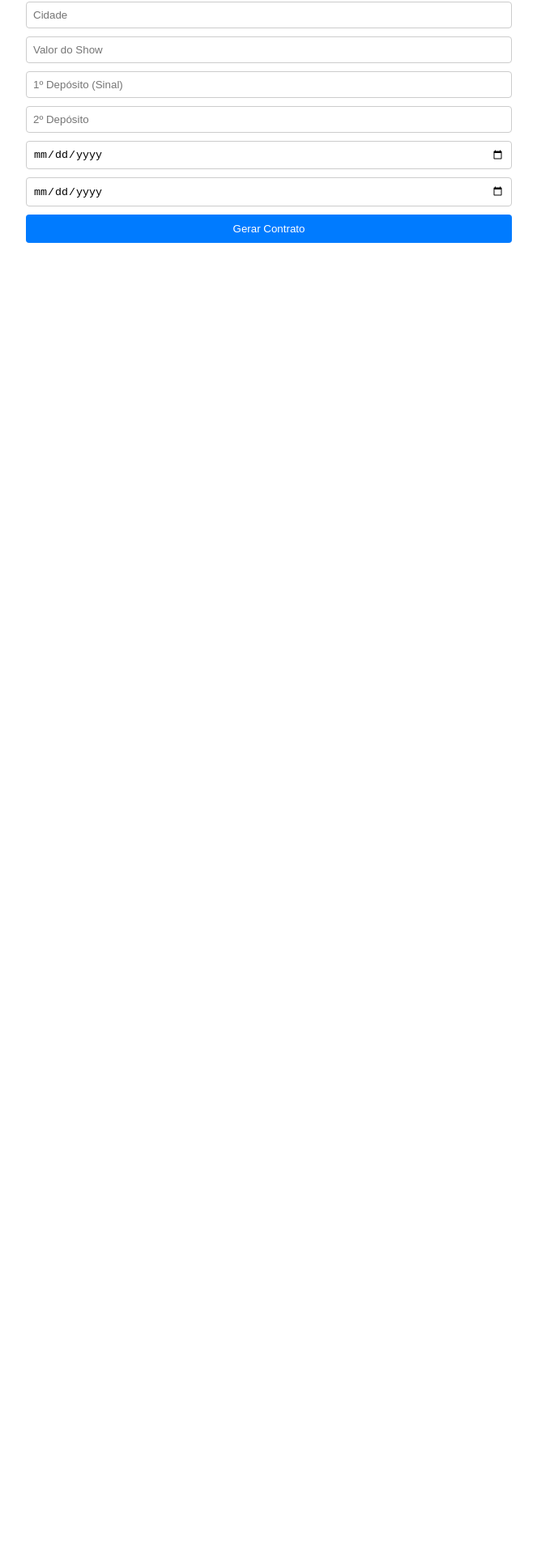
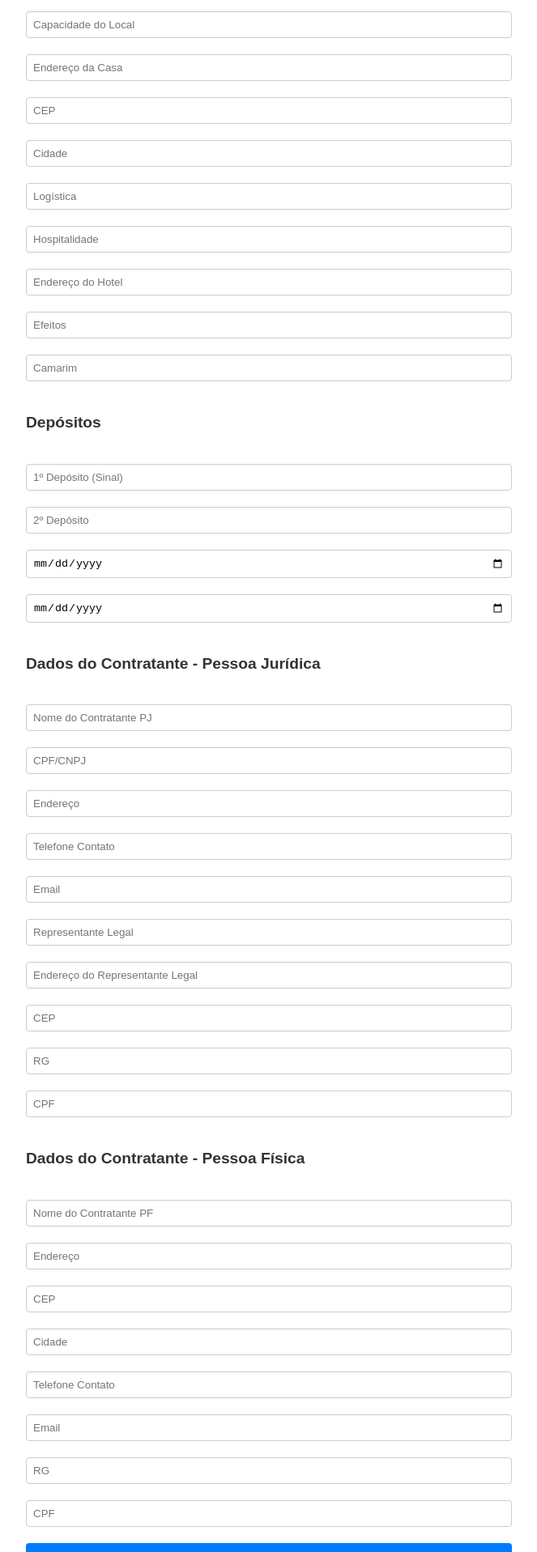
Before and after one commit to vLecaBR/auto-contract-frontend, a React (Create React App) app: page / in a window 1280 px wide. Shown: the part 487-2404 px from the top of the page at 81% size, without its empty margins (308-971 px from the left). Before the commit the page ends 807 px from the top, so only its background shows below. Built offline with nearby package versions, Linux system fonts and the light colour scheme.

Commit message:
front com seções e funcionando

```diff
--- a/src/components/ContractForm.jsx
+++ b/src/components/ContractForm.jsx
@@ -15,7 +15,13 @@ const Title = styled.h2`
 const Form = styled.form`
   display: flex;
   flex-direction: column;
-  gap: 10px;
+  gap: 20px;
+`;
+
+const SectionTitle = styled.h3`
+  margin-top: 20px;
+  font-size: 1.2em;
+  color: #333;
 `;
 
 const Input = styled.input`
@@ -46,43 +52,44 @@ const Button = styled.button`
 const ContractForm = () => {
   const [formData, setFormData] = useState({
     artista: "",
+    camarim: "",
+    capacidadeLocal: "",
+    cep: "",
+    cepPF: "",
+    cepRepLegal: "",
+    cidade: "",
+    cidadePF: "",
+    cpfCnpj: "",
+    cpfPF: "",
+    cpfRepLegal: "",
+    data: "",
+    dataDeposito1: "",
+    dataDeposito2: "",
+    deposito1: "",
+    deposito2: "",
+    efeitos: "",
+    emailPF: "",
+    emailPJ: "",
+    enderecoCasa: "",
+    enderecoHotel: "",
+    enderecoPF: "",
+    enderecoPJ: "",
+    enderecoRepLegal: "",
     evento: "",
-    data: "",
     horarioEvento: "",
     horarioPalco: "",
+    hospitalidade: "",
+    id: "",
+    logistica: "",
     nomeCasa: "",
-    capacidadeLocal: "",
-    enderecoCasa: "",
-    cep: "",
-    cidade: "",
-    logistica: "",
-    hospitalidade: "",
-    enderecoHotel: "",
-    efeitos: "",
-    camarim: "",
-    valorShow: "",
-    deposito1: "",
-    deposito2: "",
-    dataDeposito1: "",
-    dataDeposito2: "",
+    nomeContratantePF: "",
     nomeContratantePJ: "",
-    cpfCnpj: "",
-    enderecoPJ: "",
+    representanteLegal: "",
+    rgPF: "",
+    rgRepLegal: "",
+    telefoneContatoPF: "",
     telefoneContatoPJ: "",
-    emailPJ: "",
-    representanteLegal: "",
-    enderecoRepLegal: "",
-    cepRepLegal: "",
-    rgRepLegal: "",
-    cpfRepLegal: "",
-    nomeContratantePF: "",
-    enderecoPF: "",
-    cepPF: "",
-    cidadePF: "",
-    telefoneContatoPF: "",
-    emailPF: "",
-    rgPF: "",
-    cpfPF: "",
+    valorShow: ""
   });
 
   const artistas = ["Artista 1", "Artista 2", "Artista 3"];
@@ -91,16 +98,37 @@ const ContractForm = () => {
     setFormData({ ...formData, [e.target.name]: e.target.value });
   };
 
-  const handleSubmit = (e) => {
+  const handleSubmit = async (e) => {
     e.preventDefault();
-    console.log(formData);
-    // Aqui vamos enviar os dados para o backend
+
+    try {
+      const response = await fetch("http://localhost:5000/contracts/create", {
+        method: "POST",
+        headers: {
+          "Content-Type": "application/json",
+        },
+        body: JSON.stringify(formData),
+      });
+
+      const data = await response.json();
+      if (response.ok) {
+        alert("Contrato gerado com sucesso! Baixe em: " + data.pdfPath);
+      } else {
+        alert("Erro ao gerar contrato: " + data.error);
+      }
+    } catch (error) {
+      console.error("Erro ao enviar formulário:", error);
+      alert("Erro ao conectar com o servidor.");
+    }
   };
 
   return (
     <Container>
       <Title>Formulário de Contrato</Title>
       <Form onSubmit={handleSubmit}>
+
+        {/* Seção 1: Dados do Evento */}
+        <SectionTitle>Dados do Evento</SectionTitle>
         <Select name="artista" onChange={handleChange}>
           <option value="">Selecione um Artista</option>
           {artistas.map((artista, index) => (
@@ -162,10 +190,37 @@ const ContractForm = () => {
         />
         <Input
           type="text"
-          name="valorShow"
-          placeholder="Valor do Show"
+          name="logistica"
+          placeholder="Logística"
           onChange={handleChange}
         />
+        <Input
+          type="text"
+          name="hospitalidade"
+          placeholder="Hospitalidade"
+          onChange={handleChange}
+        />
+        <Input
+          type="text"
+          name="enderecoHotel"
+          placeholder="Endereço do Hotel"
+          onChange={handleChange}
+        />
+        <Input
+          type="text"
+          name="efeitos"
+          placeholder="Efeitos"
+          onChange={handleChange}
+        />
+        <Input
+          type="text"
+          name="camarim"
+          placeholder="Camarim"
+          onChange={handleChange}
+        />
+
+        {/* Seção 2: Depósitos */}
+        <SectionTitle>Depósitos</SectionTitle>
         <Input
           type="number"
           name="deposito1"
@@ -190,9 +245,123 @@ const ContractForm = () => {
           placeholder="Data do 2º Depósito"
           onChange={handleChange}
         />
-        <Button
-          type="submit">Gerar Contrato
-        </Button>
+
+        {/* Seção 3: Dados do Contratante - Pessoa Jurídica */}
+        <SectionTitle>Dados do Contratante - Pessoa Jurídica</SectionTitle>
+        <Input
+          type="text"
+          name="nomeContratantePJ"
+          placeholder="Nome do Contratante PJ"
+          onChange={handleChange}
+        />
+        <Input
+          type="text"
+          name="cpfCnpj"
+          placeholder="CPF/CNPJ"
+          onChange={handleChange}
+        />
+        <Input
+          type="text"
+          name="enderecoPJ"
+          placeholder="Endereço"
+          onChange={handleChange}
+        />
+        <Input
+          type="text"
+          name="telefoneContatoPJ"
+          placeholder="Telefone Contato"
+          onChange={handleChange}
+        />
+        <Input
+          type="email"
+          name="emailPJ"
+          placeholder="Email"
+          onChange={handleChange}
+        />
+        <Input
+          type="text"
+          name="representanteLegal"
+          placeholder="Representante Legal"
+          onChange={handleChange}
+        />
+        <Input
+          type="text"
+          name="enderecoRepLegal"
+          placeholder="Endereço do Representante Legal"
+          onChange={handleChange}
+        />
+        <Input
+          type="text"
+          name="cepRepLegal"
+          placeholder="CEP"
+          onChange={handleChange}
+        />
+        <Input
+          type="text"
+          name="rgRepLegal"
+          placeholder="RG"
+          onChange={handleChange}
+        />
+        <Input
+          type="text"
+          name="cpfRepLegal"
+          placeholder="CPF"
+          onChange={handleChange}
+        />
+
+        {/* Seção 4: Dados do Contratante - Pessoa Física */}
+        <SectionTitle>Dados do Contratante - Pessoa Física</SectionTitle>
+        <Input
+          type="text"
+          name="nomeContratantePF"
+          placeholder="Nome do Contratante PF"
+          onChange={handleChange}
+        />
+        <Input
+          type="text"
+          name="enderecoPF"
+          placeholder="Endereço"
+          onChange={handleChange}
+        />
+        <Input
+          type="text"
+          name="cepPF"
+          placeholder="CEP"
+          onChange={handleChange}
+        />
+        <Input
+          type="text"
+          name="cidadePF"
+          placeholder="Cidade"
+          onChange={handleChange}
+        />
+        <Input
+          type="text"
+          name="telefoneContatoPF"
+          placeholder="Telefone Contato"
+          onChange={handleChange}
+        />
+        <Input
+          type="email"
+          name="emailPF"
+          placeholder="Email"
+          onChange={handleChange}
+        />
+        <Input
+          type="text"
+          name="rgPF"
+          placeholder="RG"
+          onChange={handleChange}
+        />
+        <Input
+          type="text"
+          name="cpfPF"
+          placeholder="CPF"
+          onChange={handleChange}
+        />
+
+        {/* Botão de envio */}
+        <Button type="submit">Gerar Contrato</Button>
       </Form>
     </Container>
   );
```
Lines whose indentation alone changed are shown as unchanged.
